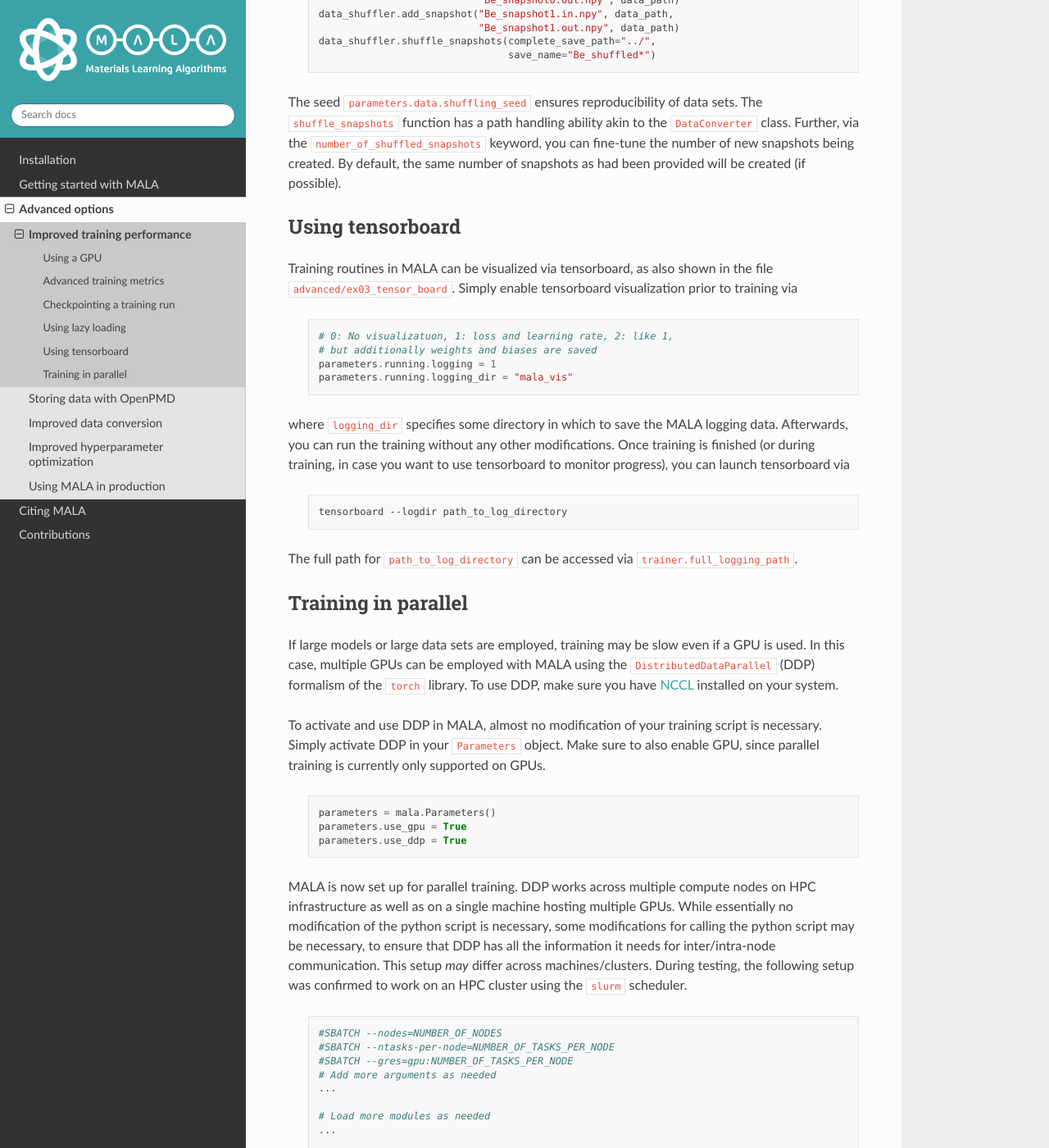
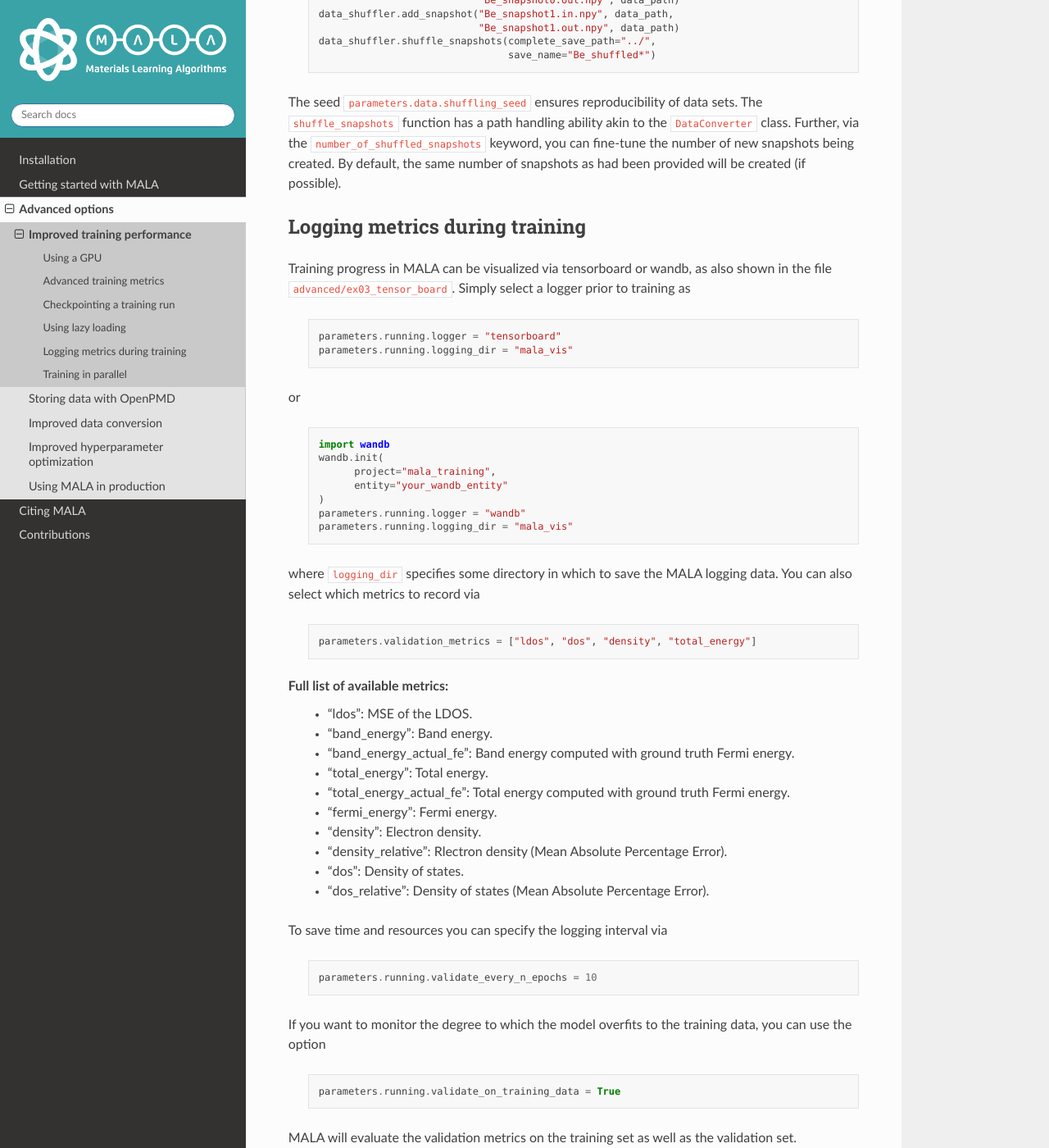
Before and after one commit to mala-project/mala, a Sphinx documentation site: the page built from docs/source/advanced_usage/trainingmodel.rst, in a window 1280 px wide and 1400 px high, scrolled down 3506 px. Shown: the whole window at 82% size. Built offline with Sphinx 7.4.7 and the Read the Docs theme 3.1.0, drawn with Linux system fonts in a browser that asks for light colours; pages that are not in the unit, such as notebooks, are missing from menus; the version number could not be read and is left out; some of the changed text lies outside the part shown.

Commit message:
Added documentation

```diff
--- a/docs/source/advanced_usage/trainingmodel.rst
+++ b/docs/source/advanced_usage/trainingmodel.rst
@@ -194,22 +194,64 @@ keyword, you can fine-tune the number of new snapshots being created.
 By default, the same number of snapshots as had been provided will be created
 (if possible).
 
-Using tensorboard
+Logging metrics during training
 ******************
 
-Training routines in MALA can be visualized via tensorboard, as also shown
-in the file ``advanced/ex03_tensor_board``. Simply enable tensorboard
-visualization prior to training via
+Training progress in MALA can be visualized via tensorboard or wandb, as also shown
+in the file ``advanced/ex03_tensor_board``. Simply select a logger prior to training as
 
       .. code-block:: python
 
-            # 0: No visualizatuon, 1: loss and learning rate, 2: like 1,
-            # but additionally weights and biases are saved
-            parameters.running.logging = 1
+            parameters.running.logger = "tensorboard"
+            parameters.running.logging_dir = "mala_vis"
+
+or
+
+      .. code-block:: python
+
+            import wandb
+            wandb.init(
+                  project="mala_training",
+                  entity="your_wandb_entity"
+            )
+            parameters.running.logger = "wandb"
             parameters.running.logging_dir = "mala_vis"
 
 where ``logging_dir`` specifies some directory in which to save the
-MALA logging data. Afterwards, you can run the training without any
+MALA logging data. You can also select which metrics to record via
+
+      .. code-block:: python
+
+            parameters.validation_metrics = ["ldos", "dos", "density", "total_energy"]
+
+Full list of available metrics:
+      - "ldos": MSE of the LDOS.
+      - "band_energy": Band energy.
+      - "band_energy_actual_fe": Band energy computed with ground truth Fermi energy.
+      - "total_energy": Total energy.
+      - "total_energy_actual_fe": Total energy computed with ground truth Fermi energy.
+      - "fermi_energy": Fermi energy.
+      - "density": Electron density.
+      - "density_relative": Rlectron density (Mean Absolute Percentage Error).
+      - "dos": Density of states.
+      - "dos_relative": Density of states (Mean Absolute Percentage Error).
+
+To save time and resources you can specify the logging interval via
+
+      .. code-block:: python
+
+            parameters.running.validate_every_n_epochs = 10
+
+If you want to monitor the degree to which the model overfits to the training data,
+you can use the option
+
+      .. code-block:: python
+
+            parameters.running.validate_on_training_data = True
+
+MALA will evaluate the validation metrics on the training set as well as the validation set.
+
+Afterwards, you can run the training without any
 other modifications. Once training is finished (or during training, in case
 you want to use tensorboard to monitor progress), you can launch tensorboard
 via
@@ -221,6 +263,7 @@ via
 The full path for ``path_to_log_directory`` can be accessed via
 ``trainer.full_logging_path``.
 
+If you're using wandb, you can monitor the training progress on the wandb website.
 
 Training in parallel
 ********************
```
